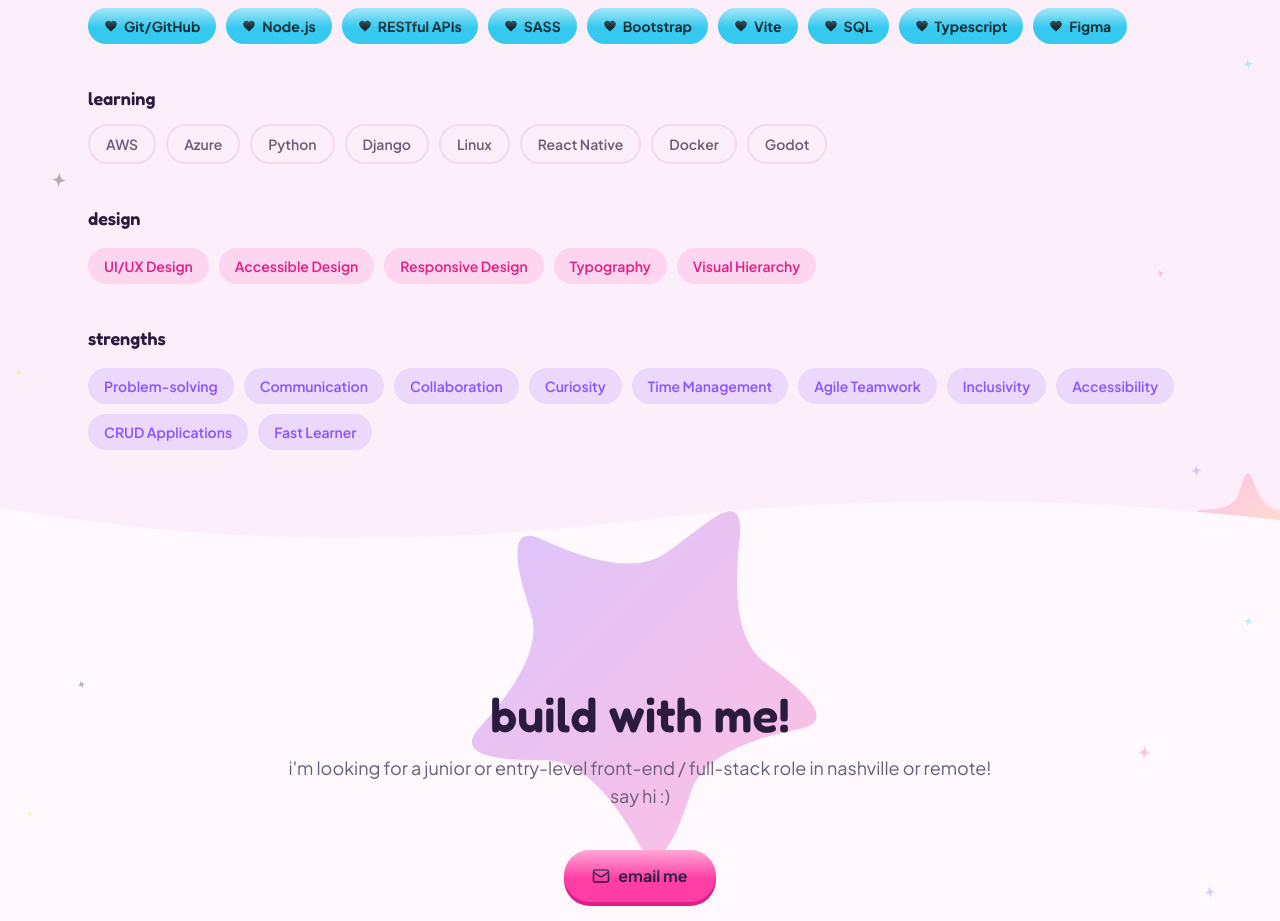
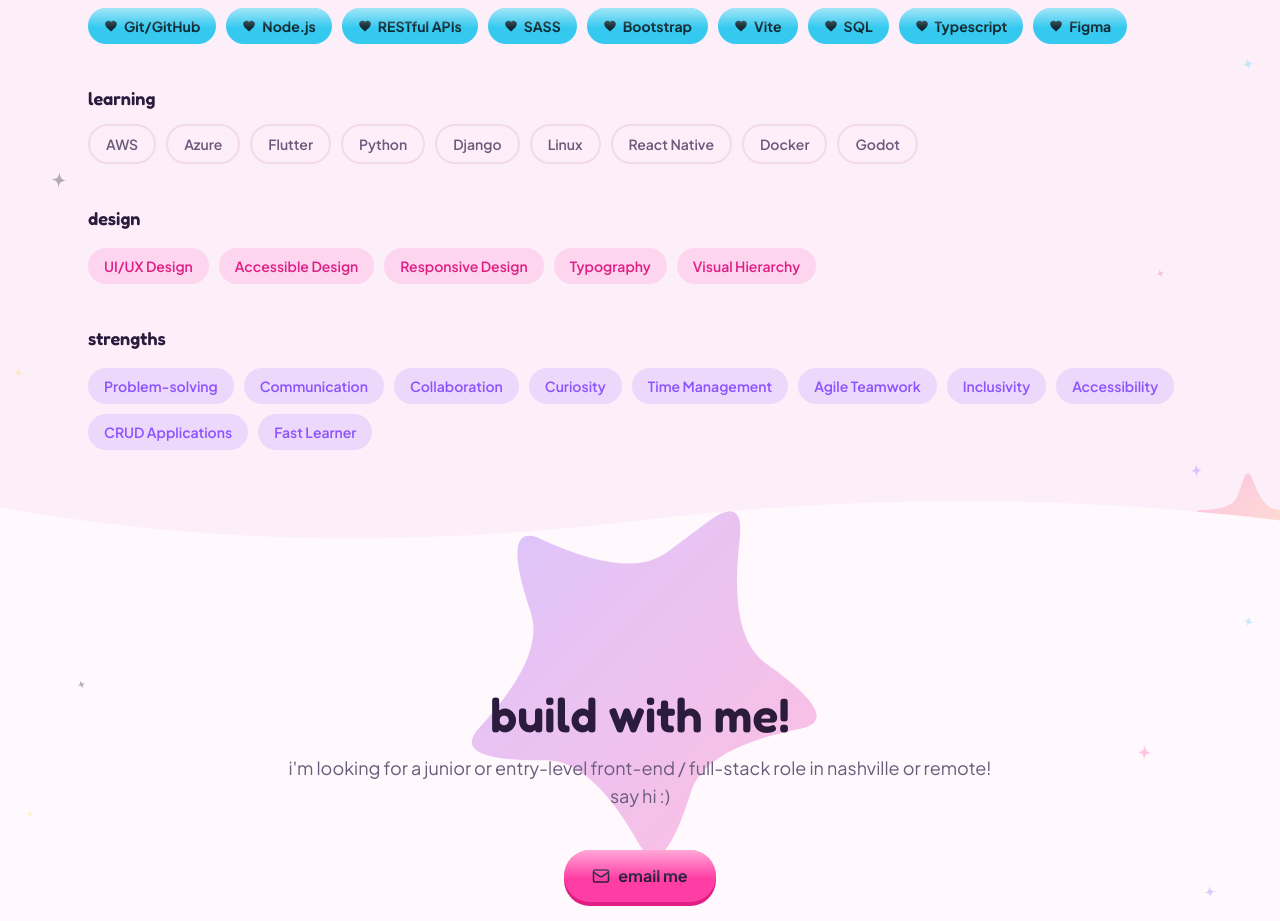
Before and after one commit to judeottilie-tech/experience, a React (Vite) app: page / in a window 1280 px wide. Shown: the part 4805-5726 px from the top of the page. Built offline with nearby package versions, Linux system fonts and the light colour scheme.

Commit message:
added skill

```diff
--- a/src/data/content.js
+++ b/src/data/content.js
@@ -203,6 +203,7 @@ export const skills = {
   growing: [
     "AWS",
     "Azure",
+    "Flutter",
     "Python",
     "Django",
     "Linux",
```
